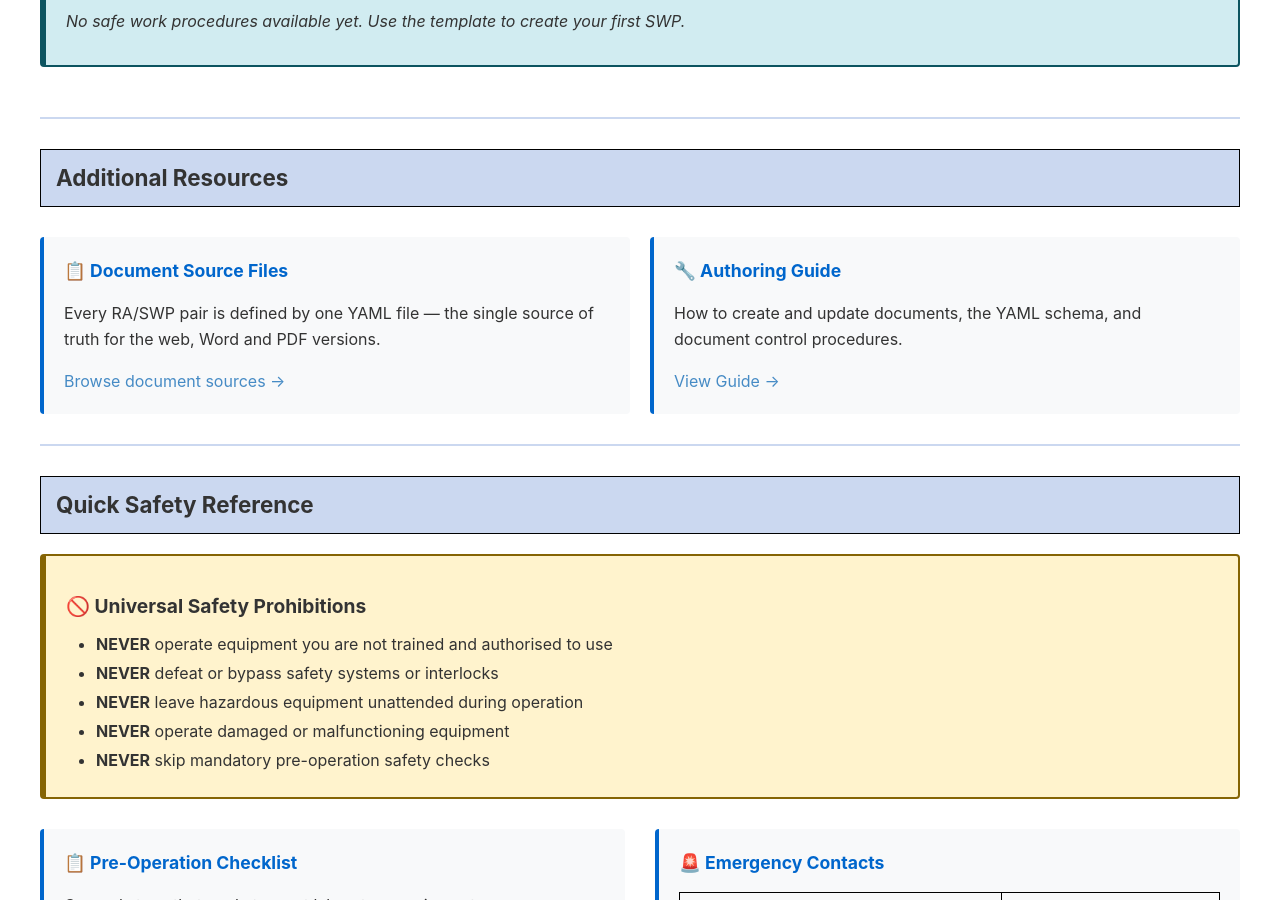
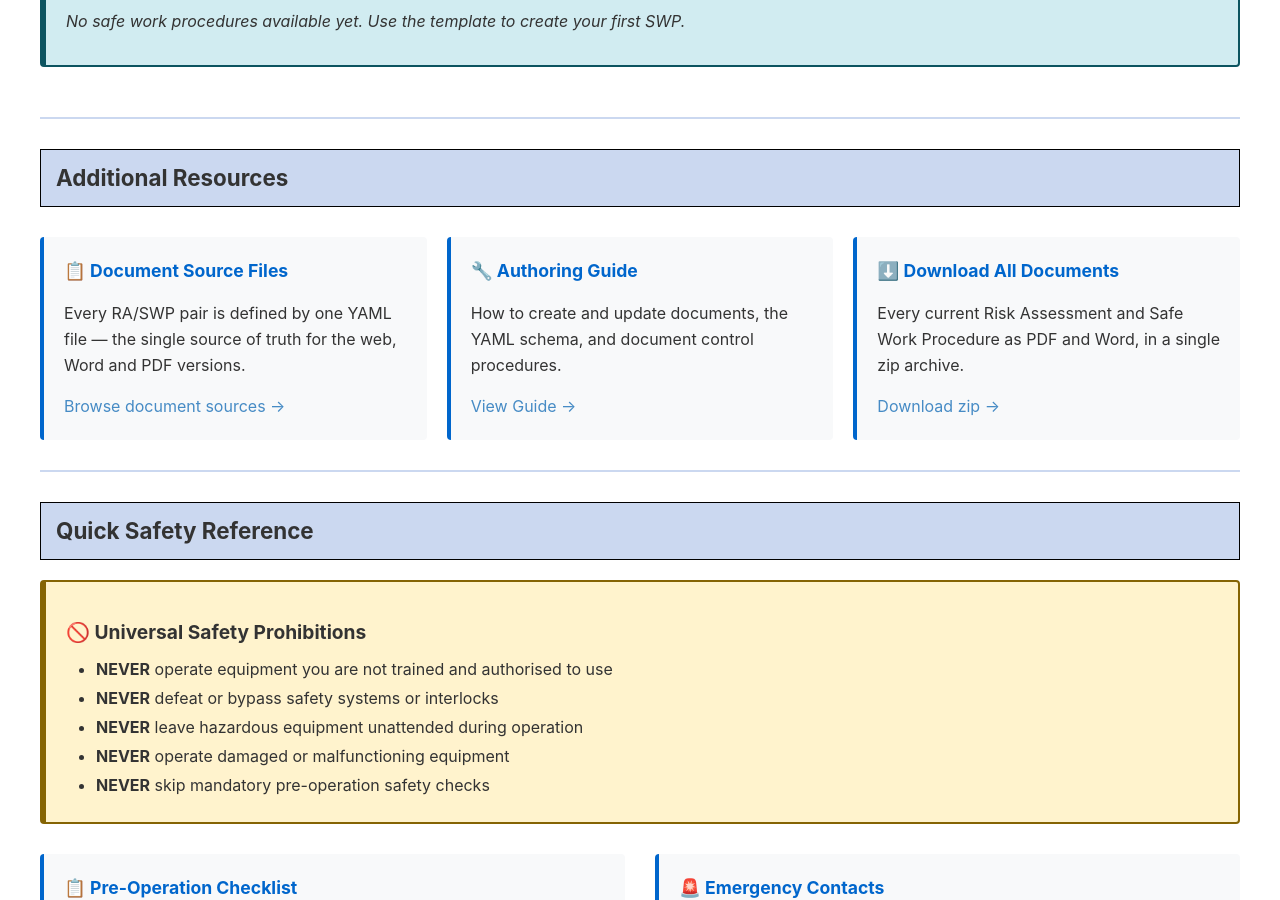
Before and after one commit to SAIL-Labs/SAIL-RA-SWP, a Jekyll site: the page built from index.md, in a window 1280 px wide and 900 px high, scrolled down 1611 px. Built offline with Jekyll 4.4.1, drawn with Linux system fonts in a browser that asks for light colours.

Commit message:
Name docx/PDF downloads by reference; add Download All zip bundle
Word/PDF output files are now <reference>.{docx,pdf} (e.g.
RA-A28-SAIL-218G-3sae-cms.pdf) and the download buttons build their
URLs from page.reference, so filenames and links stay in step
automatically.

The jekyll.yml deploy (and serve.sh locally) also zips pdfs/ + docx/
into downloads/SAIL-safety-documents.zip, linked from a new Download
All card on the index page.

Co-Authored-By: Claude Fable 5 <noreply@anthropic.com>

```diff
--- a/_layouts/default.html
+++ b/_layouts/default.html
@@ -62,17 +62,17 @@
           <span class="metadata-badge">Issued: {{ page.metadata.issue_date }}</span>
           {% endif %}
           {% if page.doc_type == "Risk Assessment" %}
-          <a href="{{ '/pdfs/risk-assessments/SAIL-RA-' | append: page.slug | append: '.pdf' | relative_url }}" class="pdf-download-btn" download>
+          <a href="{{ '/pdfs/risk-assessments/' | append: page.reference | append: '.pdf' | relative_url }}" class="pdf-download-btn" download>
             📄 Download PDF
           </a>
-          <a href="{{ '/docx/risk-assessments/SAIL-RA-' | append: page.slug | append: '.docx' | relative_url }}" class="pdf-download-btn" download>
+          <a href="{{ '/docx/risk-assessments/' | append: page.reference | append: '.docx' | relative_url }}" class="pdf-download-btn" download>
             📝 Download Word
           </a>
           {% elsif page.doc_type == "Safe Work Procedure" %}
-          <a href="{{ '/pdfs/safe-work-procedures/SAIL-SWP-' | append: page.slug | append: '.pdf' | relative_url }}" class="pdf-download-btn" download>
+          <a href="{{ '/pdfs/safe-work-procedures/' | append: page.reference | append: '.pdf' | relative_url }}" class="pdf-download-btn" download>
             📄 Download PDF
           </a>
-          <a href="{{ '/docx/safe-work-procedures/SAIL-SWP-' | append: page.slug | append: '.docx' | relative_url }}" class="pdf-download-btn" download>
+          <a href="{{ '/docx/safe-work-procedures/' | append: page.reference | append: '.docx' | relative_url }}" class="pdf-download-btn" download>
             📝 Download Word
           </a>
           {% endif %}
--- a/docgen/render.py
+++ b/docgen/render.py
@@ -244,12 +244,12 @@ def _wrap_multiline(value):
 
 
 def render_word(ctx: dict, templates_dir: Path, out_dir: Path, dry_run: bool = False) -> list[Path]:
-    slug = ctx["meta"]["slug"]
+    meta = ctx["meta"]
     word_ctx = _wrap_multiline(ctx)
     env = Environment(undefined=StrictUndefined, autoescape=False)
     jobs = [
-        (WORD_TEMPLATES["ra"], out_dir / "docx" / "risk-assessments" / f"SAIL-RA-{slug}.docx"),
-        (WORD_TEMPLATES["swp"], out_dir / "docx" / "safe-work-procedures" / f"SAIL-SWP-{slug}.docx"),
+        (WORD_TEMPLATES["ra"], out_dir / "docx" / "risk-assessments" / f"{meta['ra_reference']}.docx"),
+        (WORD_TEMPLATES["swp"], out_dir / "docx" / "safe-work-procedures" / f"{meta['swp_reference']}.docx"),
     ]
     written: list[Path] = []
     for template_name, out_path in jobs:
--- a/index.md
+++ b/index.md
@@ -117,6 +117,12 @@ title: Home
   <a href="https://github.com/SAIL-Labs/SAIL-RA-SWP/blob/main/docgen/README.md">View Guide →</a>
 </div>
 
+<div class="feature-box">
+  <h4>⬇️ Download All Documents</h4>
+  <p>Every current Risk Assessment and Safe Work Procedure as PDF and Word, in a single zip archive.</p>
+  <a href="{{ '/downloads/SAIL-safety-documents.zip' | relative_url }}" download>Download zip →</a>
+</div>
+
 </div>
 
 ---
```
Also changed, not shown: DOCUMENTATION.md (+3 -3 lines), docgen/README.md (+2 -1 lines), .github/workflows/jekyll.yml, 2 other files.
